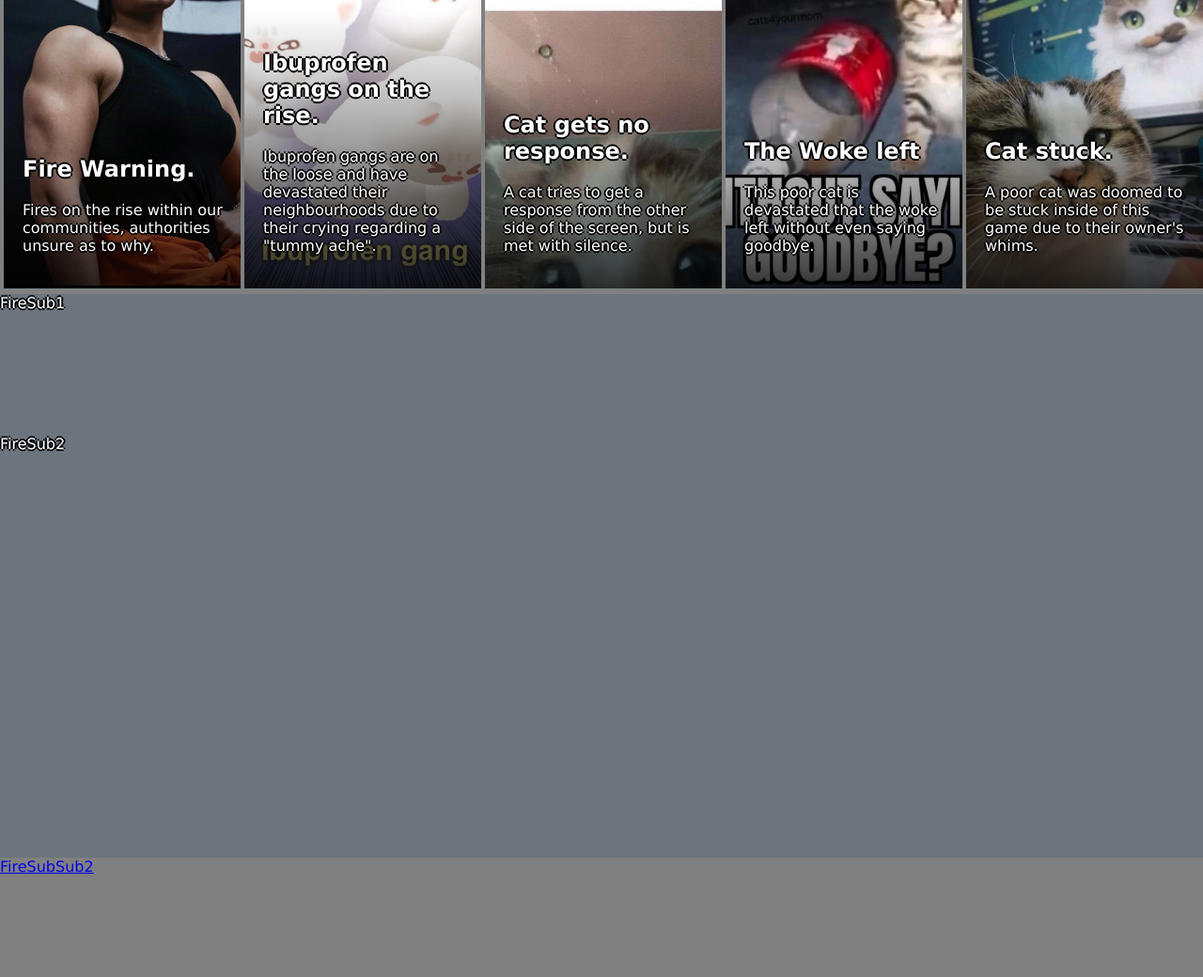
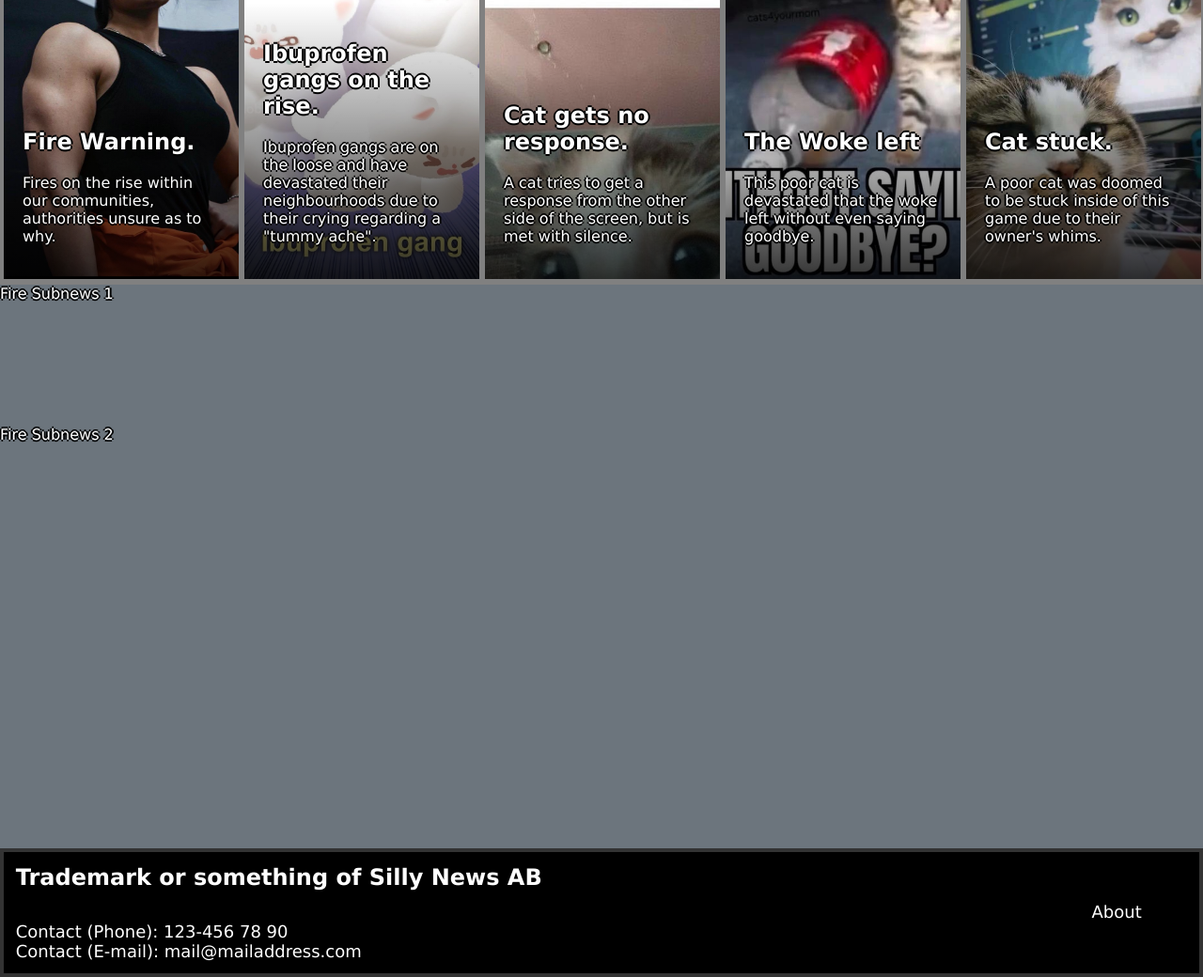
Before and after one commit to Stellunia/sillynews, a plain HTML site: page index.html in a window 1280 px wide. Shown: the part 241-1281 px from the top of the page at 94% size. Before the commit the page ends 1173 px from the top, so only its background shows below. Drawn offline with nearby package versions, Linux system fonts and the light colour scheme.

Commit message:
new file:   .vscode/settings.json 	modified:   Sillynews.css 	modified:   index.html

```diff
--- a/Sillynews.css
+++ b/Sillynews.css
@@ -23,6 +23,47 @@ body {
     font-family: 'Lucida Sans Regular', Geneva, Verdana, sans-serif;
 }
 
+.footerbar {
+    display: block;
+    color: white;
+    text-align: center;
+    align-items: center;
+    height: -50px;
+    text-decoration: none;
+    font-family: 'Lucida Sans Regular', Geneva, Verdana, sans-serif;
+    font-size: 18px;
+    overflow: hidden;
+    background-color: #000;
+    border: 4px solid #333;
+}
+
+.footertext {
+    font-size: 24px;
+    color: white;
+    text-align: center;
+    -webkit-text-stroke-color: #111;
+    margin: 1%;
+    font-family: 'Lucida Sans Regular', Geneva, Verdana, sans-serif;
+    text-shadow: 2px 0 0 #000, 0 -2px 0 #000, 0 2px 0 #000, -2px 0 0 #000;
+}
+
+.footerlist {
+    list-style-type: none;
+    margin: 1%;
+    padding: 0;
+    text-align: left;
+    width: 100%;
+    height: 100%;
+    overflow: hidden;
+    background-color: #000;
+    text-shadow: 2px 0 0 #000, 0 -2px 0 #000, 0 2px 0 #000, -2px 0 0 #000;
+}
+
+.footerlist li:first-child {
+    border-right: none;
+    margin-left: 90%;
+    text-decoration: none;
+}
 
 .navigationbar {
     display: block;
@@ -109,7 +150,7 @@ body {
 .article-container {
     position: relative;
     height: 100%;
-    width: 100%;
+    width: 97.5%;
     overflow: hidden;
     border: 4px solid gray;
 }
@@ -118,6 +159,10 @@ body {
     width: 100%;
     height: 100%;
     object-fit: cover;
+}
+
+.article-image:hover {
+    opacity: 0.6;
 }
 
 .article-overlay {
--- a/index.html
+++ b/index.html
@@ -84,10 +84,10 @@
             </div>
             <div>
                 <div class="sub-article-grid">
-                    <div class="secondary-article"><a href="FireSub1">FireSub1</a></div>
+                    <div class="secondary-article"><a href="FireSub1">Fire Subnews 1</a></div>
                 </div>
                 <div class="sub-article-grid">
-                    <div class="secondary-article"><a href="FireSub2">FireSub2</a></div>
+                    <div class="secondary-article"><a href="FireSub2">Fire Subnews 2</a></div>
                 </div>
                 <div class="sub-article-grid">
                     <div class="secondary-article"></div>
@@ -97,18 +97,17 @@
                 </div>
             </div>
         </div>
-
-        <div class="row g-2">
-            <div class="col-4">
-                <div class="sub-article"><a href="FireSubSub2">FireSubSub2</a></div>
-            </div>
-            <div class="col-4">
-                <div class="sub-article"></div>
-            </div>
-            <div class="col-4">
-                <div class="sub-article"></div>
-            </div>
-        </div>
     </body>
 
+    <footer>
+        <div class="footerbar">
+            <h1 style="float:left" class="footertext">Trademark or something of Silly News AB</h1>
+            <ul class="footerlist">
+                <li>About</li>
+                <li>Contact (Phone): 123-456 78 90</li>
+                <li>Contact (E-mail): mail@mailaddress.com</li>
+            </ul>
+        </div>
+    </footer>
+
 </html>
```
Lines whose indentation alone changed are shown as unchanged.
